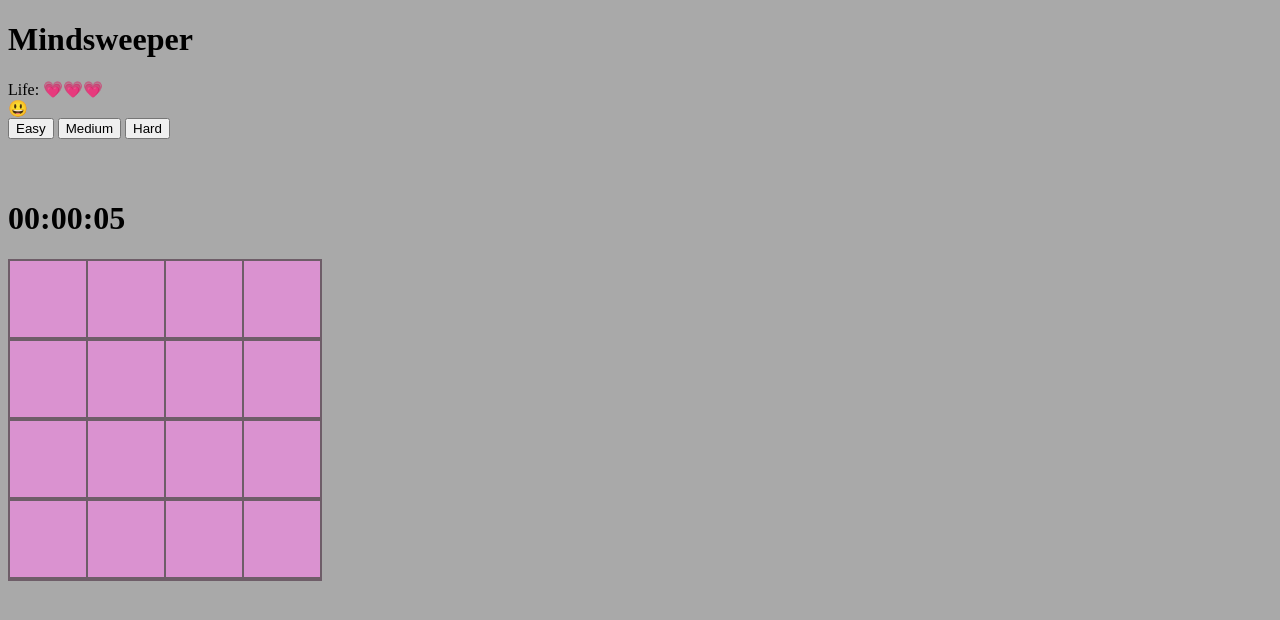
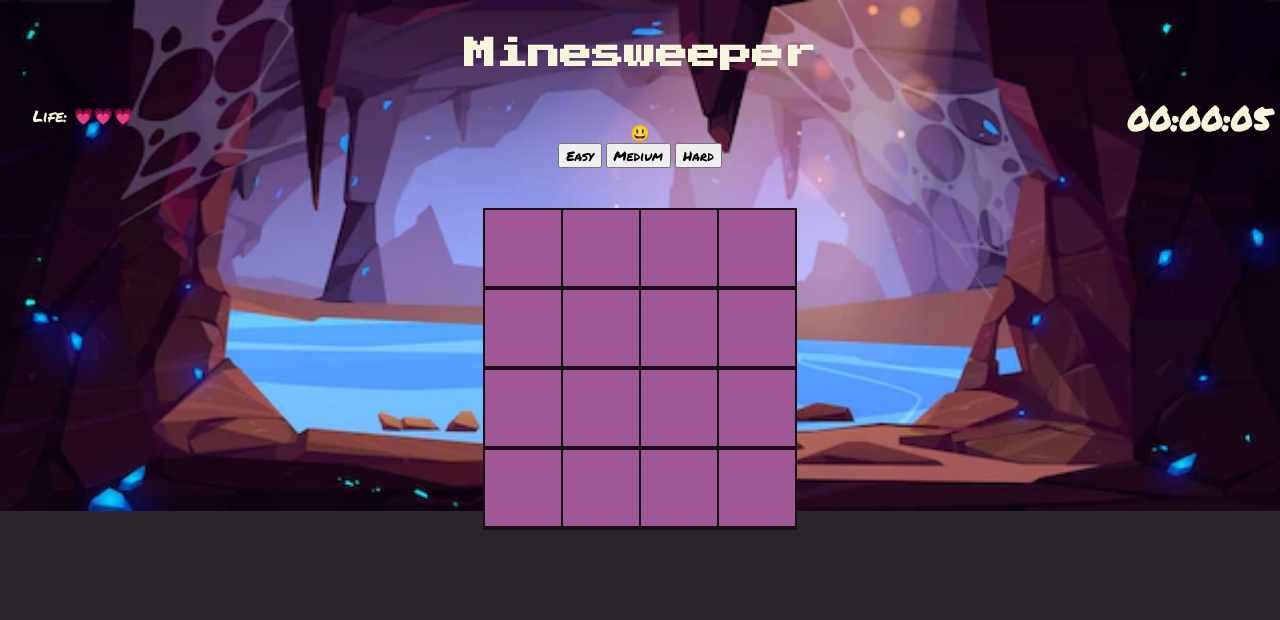
Before and after one commit to Birenshtock/myGame, a plain HTML site: page index.html in a window 1280 px wide. Drawn offline with Linux system fonts and the light colour scheme.

Commit message:
Add files via upload

```diff
--- a/css/main.css
+++ b/css/main.css
@@ -1,11 +1,55 @@
 body {
-    background-color: darkgrey;
-    /* background-image: url(/img/mine.jpg);
-    background-size: cover; */
+    background-color: rgb(43, 37, 46);
+    text-align: center;
+    background-image: url(/img/44.webp);
+    background-size: contain;
+    background-repeat: no-repeat;
+    height: 100vh;
+}
+
+.title {
+    font-family: "Press Start 2P";
+    margin: auto;
+    color: beige;
+    width: 400px;
+    margin: auto;
+    margin-top: 30px;
+}
+
+.main {
+    display: flex;
+    justify-content: space-between;
+    height: 50px;
+}
+
+.lives {
+    font-family: "Permanent Marker";
+    color: beige;
+    width: 150px;
+    display: inline-block;
+    margin-top: 30px;
+}
+
+.stop-watch {
+    font-family: "Permanent Marker";
+    color: beige;
+    width: 150px;
+    display: inline-block;
+}
+
+h1 {
+    width: 140px;
+    display: inline-block;
+}
+
+button {
+    font-family: "Permanent Marker";
 }
 
 table {
-    background-color: rgb(110, 93, 104);
+    background-color: rgb(23, 17, 21);
+    /* width: 350px; */
+    margin: auto;
     /* height: 400px;
     width: 400px;
     border-spacing: 5px; */
@@ -14,7 +58,7 @@ table {
 .board {
     height: 300px;
     width: 300px;
-    background-color: rgb(218, 146, 208);
+    background-color: rgb(159, 87, 149);
     transition: 0.5s;
     /* border: black 3px; */
 }
@@ -26,6 +70,7 @@ table {
     /* border: 3px solid; */
     text-align: center;
     position: relative;
+    font-family: "Permanent Marker";
     /* border-spacing: 5px; */
 }
 
@@ -36,6 +81,7 @@ table {
     /* border: 5px solid; */
     text-align: center;
     position: relative;
+    font-family: "Permanent Marker";
     /* border-spacing: 5px; */
 }
 
@@ -46,6 +92,7 @@ table {
     /* border: 5px solid; */
     text-align: center;
     position: relative;
+    font-family: "Permanent Marker";
     /* border-spacing: 5px; */
 }
 
--- a/index.html
+++ b/index.html
@@ -7,25 +7,29 @@
     <meta name="viewport" content="width=device-width, initial-scale=1.0">
     <title>Document</title>
     <link rel="stylesheet" href="css/main.css">
+    <link href="https://fonts.googleapis.com/css2?family=Press+Start+2P&family=Source+Sans+Pro:ital,wght@1,200&display=swap" rel="stylesheet">
+    <link href="https://fonts.googleapis.com/css2?family=Permanent+Marker&family=Press+Start+2P&family=Source+Sans+Pro:ital,wght@1,200&display=swap" rel="stylesheet">
 </head>
 
 <body onload="init()">
 
-    <h1>Mindsweeper</h1>
+    <h1 class="title">Minesweeper</h1>
+    <div class="main">
+        <div class="lives">Life: </div>
+
+        <div class="stop-watch">
+            <h1 id="display">00:00:00</h1>
+        </div>
+    </div>
 
 
-    <div class="lives">Life: </div>
     <div class="face" onclick="init()"> 😃</div>
     <button onclick="levelEasy()">Easy</button>
     <button onclick="levelMedium()">Medium</button>
     <button onclick="levelHard()">Hard</button>
 
-    <div class="stop-watch">
-        <h1 id="display">00:00:00</h1>
-        <!-- <button id="handler" onclick="startStop()">start</button>
-        <button onclick="reset()">reset</button> -->
 
-    </div>
+
 
 
 
```
Also changed, not shown: img/44.webp (added).
